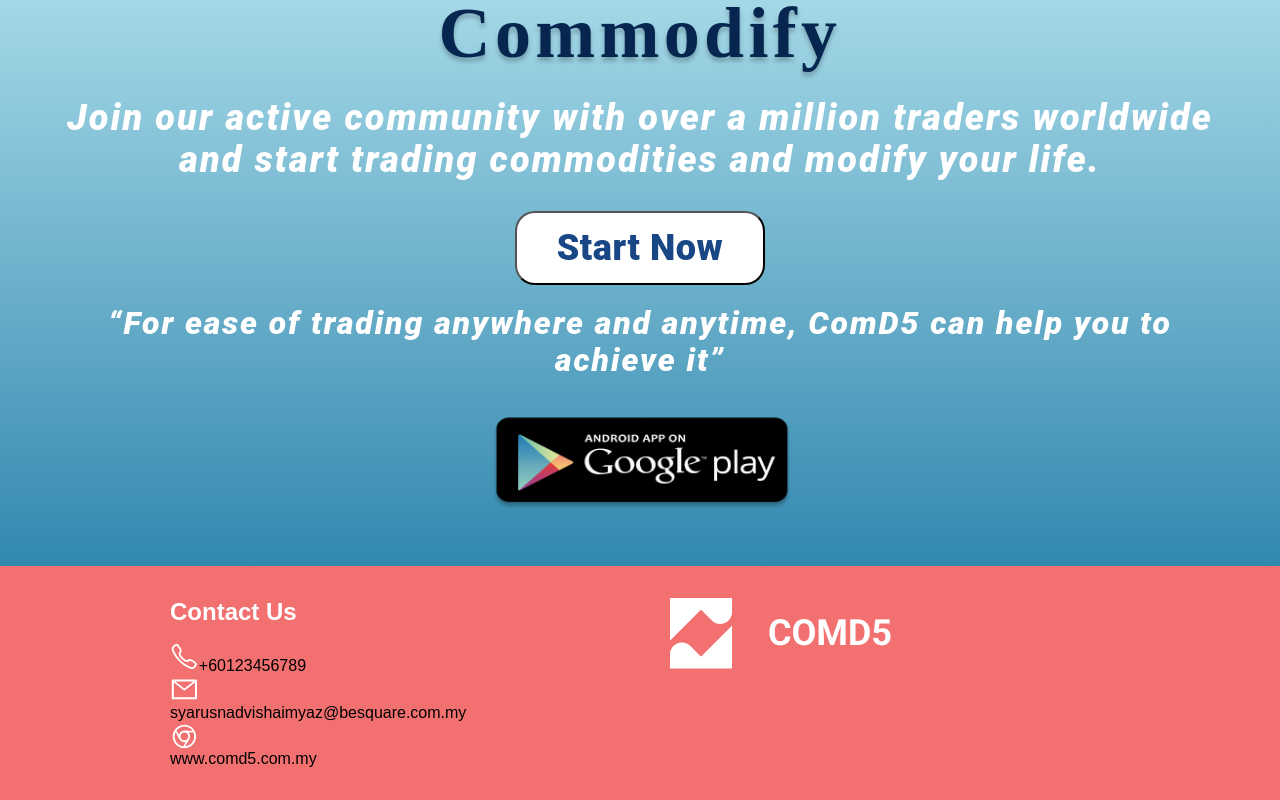
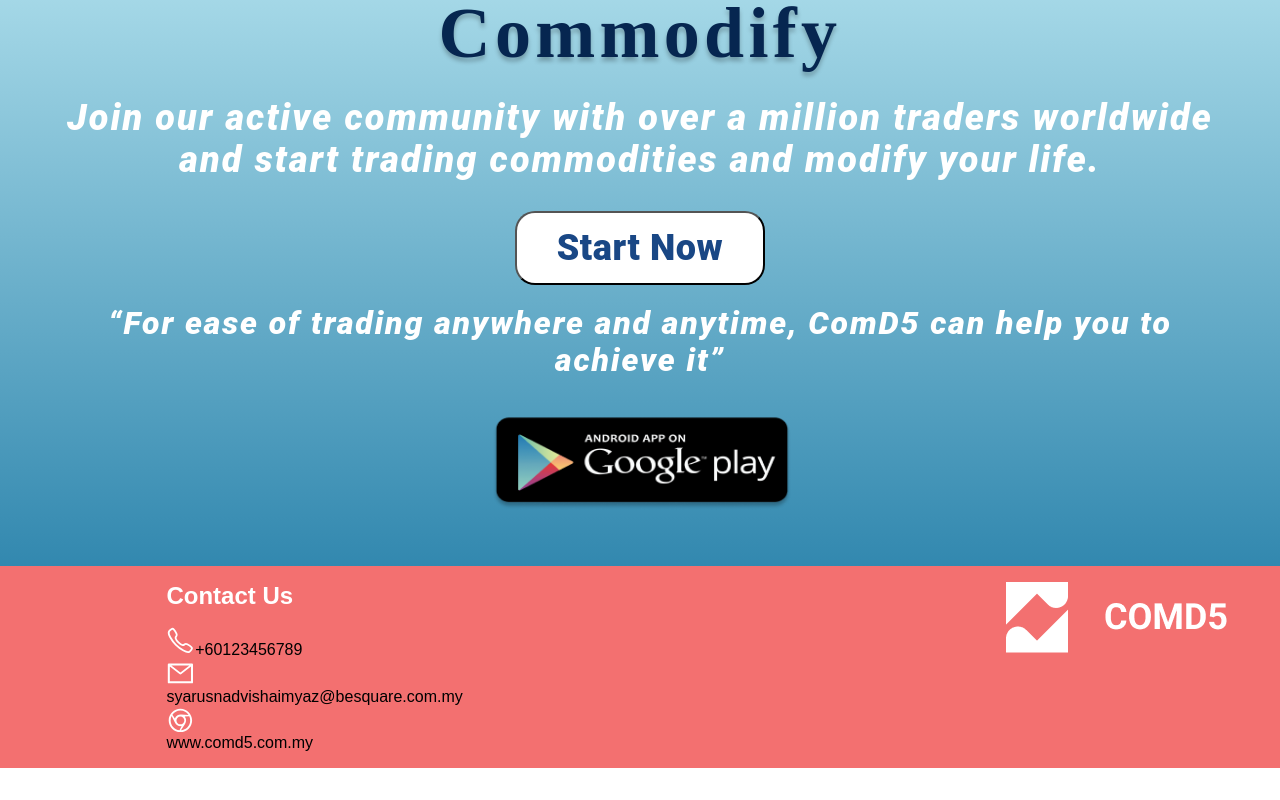
Before and after one commit to nadizeq/landing-page-v2-comD5, a React (Create React App) app: page / in a window 1280 px wide. Shown: the part 4493-5293 px from the top of the page. After the commit the page ends 5261 px from the top, so only its background shows below. Built offline with nearby package versions, Linux system fonts and the light colour scheme.

Commit message:
fix console error

```diff
--- a/src/components/Footer/Footer.css
+++ b/src/components/Footer/Footer.css
@@ -3,26 +3,30 @@
   padding: 1rem 0 1rem 0;
   display: flex;
   flex-direction: column;
-  justify-content: space-around;
+  justify-content: space-evenly;
+  align-content: space-between;
 }
 
 .footer-links {
   width: 100%;
+  margin-left: 13%;
   max-width: 1000px;
   display: flex;
-  justify-content: space-around;
+  justify-content: space-between;
+  align-content: space-between;
 }
 
 .footer-link-wrapper {
   display: flex;
-  justify-content: space-around;
+  justify-content: space-between;
+  /* align-content: space-between; */
 }
 
 .footer-link-items {
   display: flex;
   flex-direction: column;
   align-items: flex-start;
-  margin: 16px;
+  /* margin: 16px; */
   text-align: left;
   width: 160px;
   box-sizing: border-box;
--- a/src/components/Footer/Footer.js
+++ b/src/components/Footer/Footer.js
@@ -10,28 +10,28 @@
   let iconStyles = { color: "white", fontSize: "1.8em" };
   return (
     <div className="footer-container">
-      <div class="footer-links">
+      <div className="footer-links">
         <div className="footer-link-wrapper">
-          <div class="footer-link-items">
+          <div className="footer-link-items">
             <h2>Contact Us</h2>
-            <text className="contact-number">
+            <div className="contact-number">
               <IoCallOutline style={iconStyles} />
               +60123456789
-            </text>
+            </div>
             <div></div>
             <AiOutlineMail style={iconStyles} />
-            <text className="email-address">
+            <div className="email-address">
               syarusnadvishaimyaz@besquare.com.my
-            </text>
+            </div>
             <div></div>
             <AiOutlineChrome style={iconStyles} />
 
-            <text className="url-link">www.comd5.com.my</text>
+            <div className="url-link">www.comd5.com.my</div>
           </div>
         </div>
 
         <div className="footer-link-wrapper">
-          <div class="footer-link-items">
+          <div className="footer-link-items">
             <img className="comD5-logo-white" src={ComD5White} />
           </div>
         </div>
```
